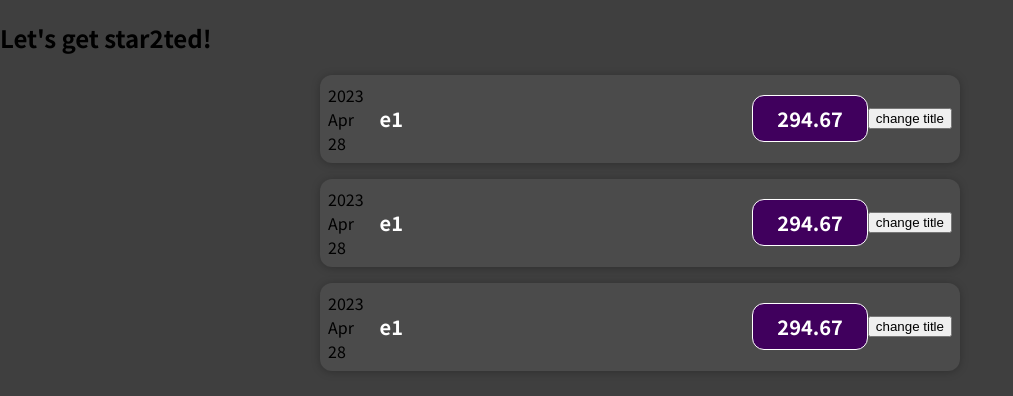
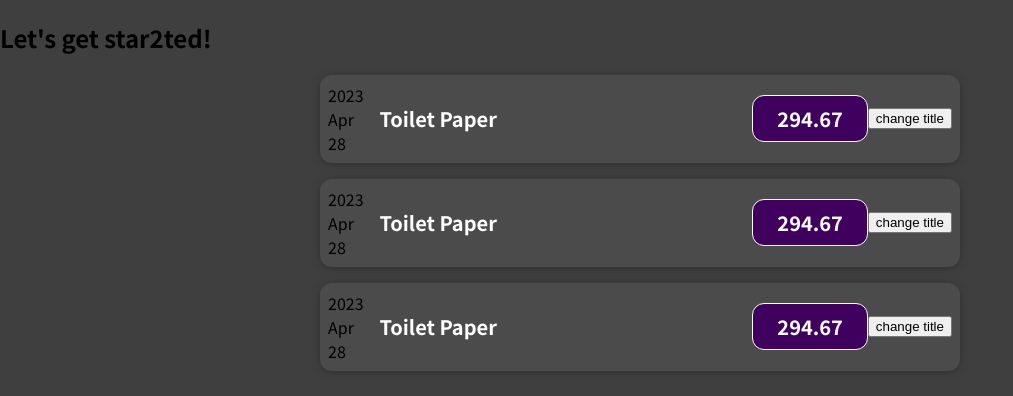
Before and after one commit to Ashraf-Magdy-Mostafa/React-Trial, a React (Create React App) app: page / in a window 1280 px wide. Shown: the top 396 px of the page, without its empty margins (0-1013 px from the left). Built offline with nearby package versions, Linux system fonts and the light colour scheme.

Commit message:
added useState for Button

```diff
--- a/src/comp/expnces.js
+++ b/src/comp/expnces.js
@@ -1,18 +1,20 @@
 import { ExpenseDate } from "./ExpenseDate";
 import { Card } from "./card";
 import "./ExpenseItem.css";
+import { useState } from "react";
 function Expences(props) {
+  const [title, setTitle] = useState(props.title);
   const expenseDate = new Date();
   const expenseTitle = "car insurance";
   const expenseAmount = 294.67;
   const ClickHandler = (event) => {
-    console.log("clicked", event);
+    console.log("clicked", setTitle("changed"));
   };
   return (
     <Card className="expense-item">
       <ExpenseDate date={props.date} />
       <div className="expense-item__description">
-        <h2>{props.name}</h2>
+        <h2>{title}</h2>
         <div className="expense-item__price">{expenseAmount}</div>
       </div>
       <button onClick={ClickHandler}>change title</button>
```
